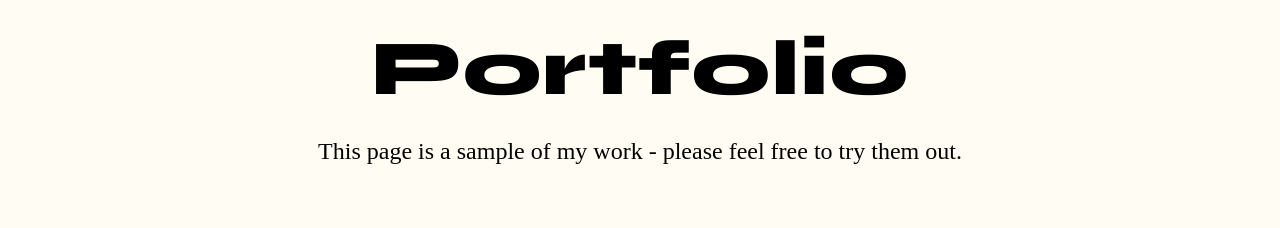
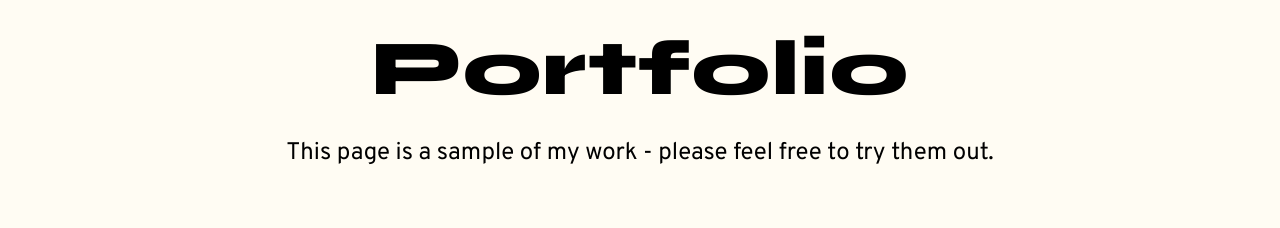
Before and after one commit to ChristianBockshorn/Portfolio, an Angular app: page / in a window 1280 px wide. Shown: the part 4560-4788 px from the top of the page. Built offline with nearby package versions, Linux system fonts and the light colour scheme.

Commit message:
edit portfolio p headline

```diff
--- a/src/app/landingPage/portfolio-section/portfolio-section.component.scss
+++ b/src/app/landingPage/portfolio-section/portfolio-section.component.scss
@@ -16,6 +16,7 @@ section {
       font-weight: 400;
       font-size: 24px;
       text-align: center;
+      font-family: Overpass;
    }
 
    >.headline {
```
